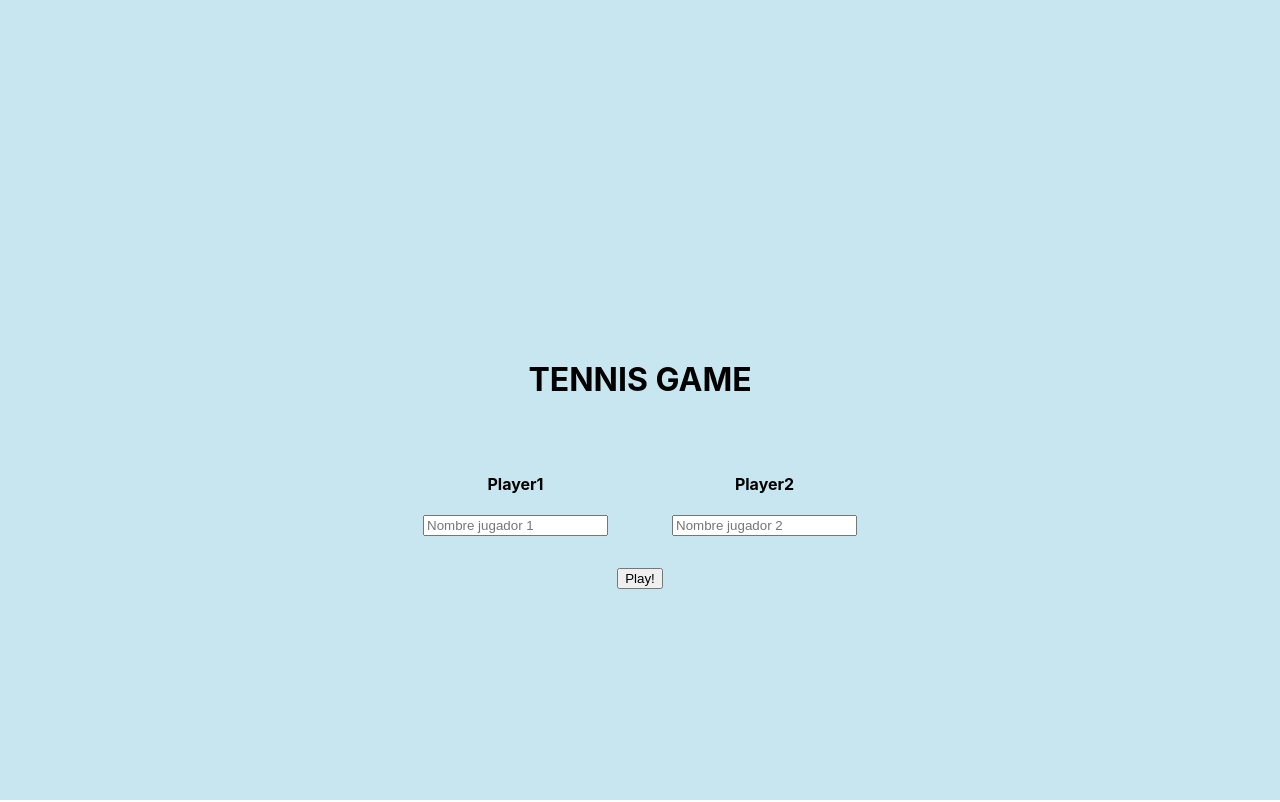
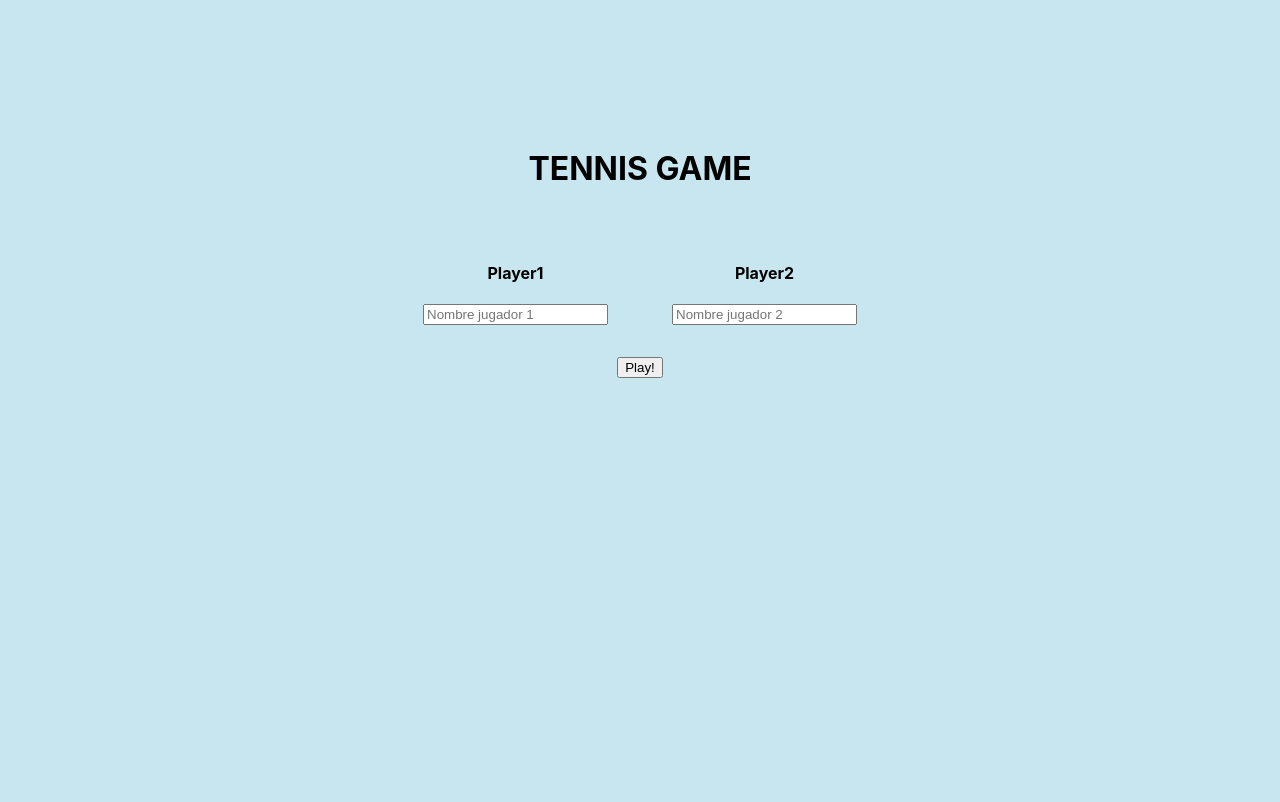
Before and after one commit to inaki210/tennisReact, a React (Create React App) app: page / in a window 1280 px wide. Built offline with nearby package versions, Linux system fonts and the light colour scheme.

Commit message:
crea GameLayout con los elementos generales de la vista

```diff
--- a/src/App.tsx
+++ b/src/App.tsx
@@ -2,6 +2,7 @@ import React from 'react'
 import TennisGame from './TennisGame'
 import VistaInicio from './Vistas/VistaInicio'
 import VistaEnJuego from './Vistas/VistaEnJuego'
+import GameLayout from './components/GameLayout'
 
 let tennisGame: TennisGame
 
@@ -40,23 +41,7 @@ class App extends React.Component<{}, State> {
     this.setState({ nombreJugador2: event.target.value })
   }
 
-  handleJugador1WonPoint = () => {
-    tennisGame.wonPoint(this.state.nombreJugador1)
-    const currentScore = tennisGame.getScore()
-    this.setState(oldState => ({
-      historicoMarcador: [...oldState.historicoMarcador, currentScore],
-    }))
-  }
-
-  handleJugador2WonPoint = () => {
-    tennisGame.wonPoint(this.state.nombreJugador2)
-    const currentScore = tennisGame.getScore()
-    this.setState(oldState => ({
-      historicoMarcador: [...oldState.historicoMarcador, currentScore],
-    }))
-  }
-
-  handleJugadorWonPoint = (nombreJugador: string) => {
+  jugadorWonPoint = (nombreJugador: string) => {
     tennisGame.wonPoint(nombreJugador)
     const currentScore = tennisGame.getScore()
     this.setState(oldState => ({
@@ -72,19 +57,18 @@ class App extends React.Component<{}, State> {
       historicoMarcador,
     } = this.state
 
-    if (enJuego) {
     return (
+      <GameLayout>
+        {enJuego ? (
           <VistaEnJuego
             historicoMarcador={historicoMarcador}
             nombreJugador1={nombreJugador1}
             nombreJugador2={nombreJugador2}
             onNewGame={this.handleNewGame}
-          onJugador1WonPoint={this.handleJugador1WonPoint}
-          onJugador2WonPoint={this.handleJugador2WonPoint}
+            onJugador1WonPoint={() => this.jugadorWonPoint(nombreJugador1)}
+            onJugador2WonPoint={() => this.jugadorWonPoint(nombreJugador2)}
           />
-      )
-    }
-    return (
+        ) : (
           <VistaInicio
             onChangeNombreJugador1={this.handleChangeNombreJugador1}
             onChangeNombreJugador2={this.handleChangeNombreJugador2}
@@ -92,6 +76,8 @@ class App extends React.Component<{}, State> {
             nombreJugador2={nombreJugador2}
             onIniciarPartida={this.iniciarPartida}
           />
+        )}
+      </GameLayout>
     )
   }
 }
--- a/src/StyledComponents.tsx
+++ b/src/StyledComponents.tsx
@@ -1,25 +1,19 @@
 import styled from 'styled-components'
 
-export {
-  Fondo,
-  GameContainer,
-  GameTitle,
-  JugadoresContainer,
-  Jugador,
-  ButtonWrapper,
-}
+export { GameContainer, GameTitle, JugadoresContainer, Jugador, ButtonWrapper }
 
-const Fondo = styled.div`
-  height: 100vh;
+const FlexCenter = styled.div`
   display: flex;
   justify-content: center;
-  background-color: rgb(200, 230, 240);
 `
-const GameContainer = styled.div`
+const FlexColumnCenter = styled.div`
   display: flex;
   flex-direction: column;
+  align-items: center;
+`
+
+const GameContainer = styled(FlexColumnCenter)`
   justify-content: center;
-  align-items: center;
   margin-top: 10%;
 `
 const GameTitle = styled.div`
@@ -31,13 +25,7 @@ const JugadoresContainer = styled.div`
   justify-content: space-around;
   margin: 2rem auto;
 `
-const Jugador = styled.div`
+const Jugador = styled(FlexColumnCenter)`
   margin: auto 2rem;
-  display: flex;
-  flex-direction: column;
-  align-items: center;
 `
-const ButtonWrapper = styled.div`
-  display: flex;
-  justify-content: center;
-`
+const ButtonWrapper = styled(FlexCenter)``
--- a/src/Vistas/VistaEnJuego.tsx
+++ b/src/Vistas/VistaEnJuego.tsx
@@ -1,12 +1,5 @@
 import React from 'react'
-import {
-  Fondo,
-  GameContainer,
-  GameTitle,
-  JugadoresContainer,
-  Jugador,
-  ButtonWrapper,
-} from '../StyledComponents'
+import { JugadoresContainer, Jugador, ButtonWrapper } from '../StyledComponents'
 
 interface Props {
   historicoMarcador: string[]
@@ -28,12 +21,7 @@ class VistaEnJuego extends React.Component<Props> {
     } = this.props
 
     return (
-      <Fondo>
-        <GameContainer>
-          <GameTitle>
-            <h1>TENNIS GAME</h1>
-          </GameTitle>
-
+      <>
         <JugadoresContainer>
           <Jugador>
             <h4>{nombreJugador1}</h4>
@@ -51,8 +39,7 @@ class VistaEnJuego extends React.Component<Props> {
         <ButtonWrapper>
           <button onClick={onNewGame}>New Game</button>
         </ButtonWrapper>
-        </GameContainer>
-      </Fondo>
+      </>
     )
   }
 }
--- a/src/Vistas/VistaInicio.tsx
+++ b/src/Vistas/VistaInicio.tsx
@@ -1,12 +1,5 @@
 import React from 'react'
-import {
-  Fondo,
-  GameContainer,
-  GameTitle,
-  JugadoresContainer,
-  Jugador,
-  ButtonWrapper,
-} from '../StyledComponents'
+import { JugadoresContainer, Jugador, ButtonWrapper } from '../StyledComponents'
 
 interface VistaInicioProps {
   onChangeNombreJugador1: (event: React.ChangeEvent<HTMLInputElement>) => void
@@ -23,12 +16,7 @@ const VistaInicio: React.SFC<VistaInicioProps> = ({
   nombreJugador1,
   nombreJugador2,
 }) => (
-  <Fondo>
-    <GameContainer>
-      <GameTitle>
-        <h1>TENNIS GAME</h1>
-      </GameTitle>
-
+  <>
     <JugadoresContainer>
       <Jugador>
         <h4>Player1</h4>
@@ -54,8 +42,7 @@ const VistaInicio: React.SFC<VistaInicioProps> = ({
     <ButtonWrapper>
       <button onClick={onIniciarPartida}>Play!</button>
     </ButtonWrapper>
-    </GameContainer>
-  </Fondo>
+  </>
 )
 
 export default VistaInicio
--- /dev/null
+++ b/src/components/GameLayout.tsx
@@ -0,0 +1,25 @@
+import React from 'react'
+import { createGlobalStyle } from 'styled-components'
+import { GameContainer, GameTitle } from '../StyledComponents'
+
+const GlobalStyles = createGlobalStyle`
+  body {
+    background-color: rgb(200, 230, 240);
+  }
+`
+
+const GameLayout: React.FunctionComponent = ({ children }) => {
+  return (
+    <>
+      <GlobalStyles />
+      <GameContainer>
+        <GameTitle>
+          <h1>TENNIS GAME</h1>
+        </GameTitle>
+        {children}
+      </GameContainer>
+    </>
+  )
+}
+
+export default GameLayout
```
Lines whose indentation alone changed are shown as unchanged.
